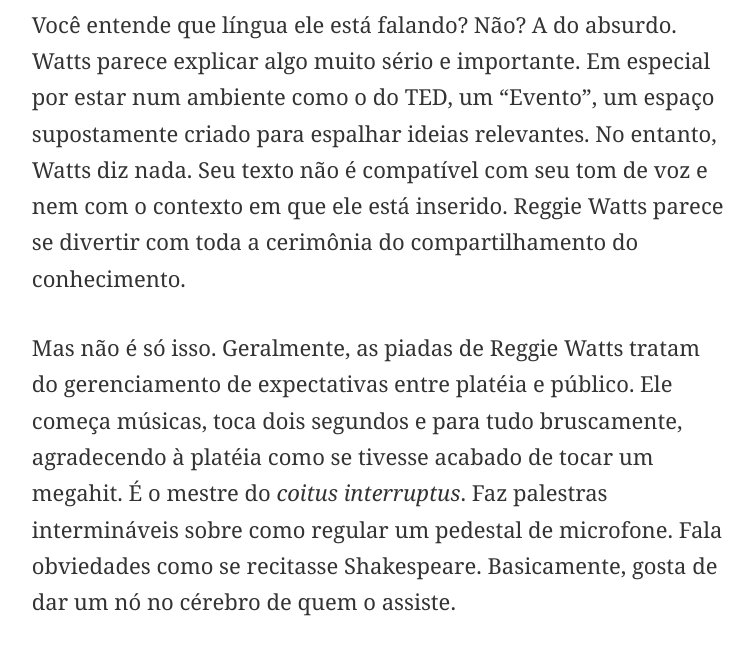
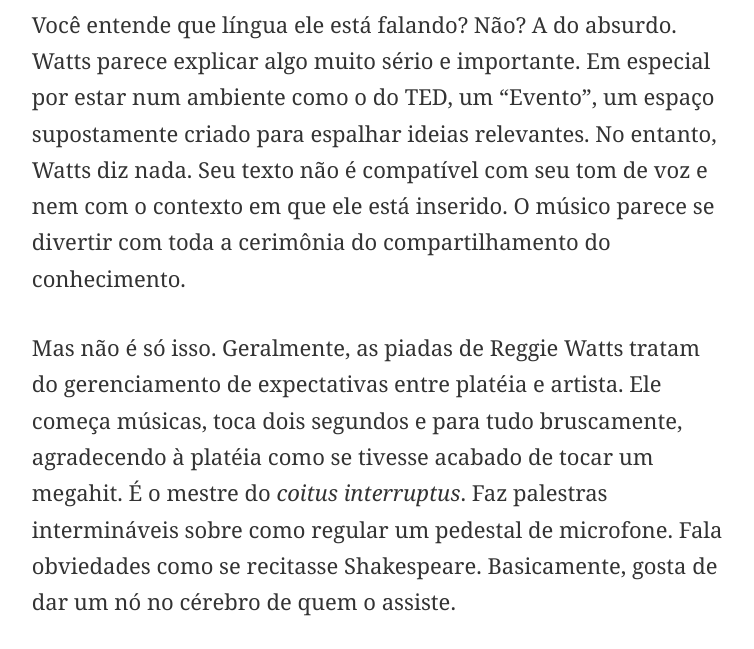
Before and after one commit to eduf/eduf.github.com, a Jekyll site: the page built from _posts/2013-10-01-reggie-watts-um-novo-mestre-do-absurdo.md, in a window 1280 px wide and 900 px high, scrolled down 1587 px, cut to the strip 251-900 px from the top of the window. Shown: the whole strip, without its empty margins (260-1014 px from the left). Built offline with Jekyll 4.4.1, drawn with Linux system fonts in a browser that asks for light colours; nearby versions of some CDN libraries; comment, search, counter and statistics services are not loaded.

Commit message:
Atenção

```diff
--- a/_posts/2013-10-01-reggie-watts-um-novo-mestre-do-absurdo.md
+++ b/_posts/2013-10-01-reggie-watts-um-novo-mestre-do-absurdo.md
@@ -16,9 +16,9 @@
 
 <iframe width="560" height="315" src="//www.youtube.com/embed/BdHK_r9RXTc" frameborder="0" allowfullscreen></iframe>
 
-Você entende que língua ele está falando? Não? A do absurdo. Watts parece explicar algo muito sério e importante. Em especial por estar num ambiente como o do TED, um "Evento", um espaço supostamente criado para espalhar ideias relevantes. No entanto, Watts diz nada. Seu texto não é compatível com seu tom de voz e nem com o contexto em que ele está inserido. Reggie Watts parece se divertir com toda a cerimônia do compartilhamento do conhecimento.
+Você entende que língua ele está falando? Não? A do absurdo. Watts parece explicar algo muito sério e importante. Em especial por estar num ambiente como o do TED, um "Evento", um espaço supostamente criado para espalhar ideias relevantes. No entanto, Watts diz nada. Seu texto não é compatível com seu tom de voz e nem com o contexto em que ele está inserido. O músico parece se divertir com toda a cerimônia do compartilhamento do conhecimento.
 
-Mas não é só isso. Geralmente, as piadas de Reggie Watts tratam do gerenciamento de expectativas entre platéia e público. Ele começa músicas, toca dois segundos e para tudo bruscamente, agradecendo à platéia como se tivesse acabado de tocar um megahit. É o mestre do *coitus interruptus*. Faz palestras intermináveis sobre como regular um pedestal de microfone. Fala obviedades como se recitasse Shakespeare. Basicamente, gosta de dar um nó no cérebro de quem o assiste.
+Mas não é só isso. Geralmente, as piadas de Reggie Watts tratam do gerenciamento de expectativas entre platéia e artista. Ele começa músicas, toca dois segundos e para tudo bruscamente, agradecendo à platéia como se tivesse acabado de tocar um megahit. É o mestre do *coitus interruptus*. Faz palestras intermináveis sobre como regular um pedestal de microfone. Fala obviedades como se recitasse Shakespeare. Basicamente, gosta de dar um nó no cérebro de quem o assiste.
 
 Aí é que está o problema: esse tipo de humor tende a ser limitado. A não ser que você seja um Buñuel ou um Dali. De qualquer forma, a carreira de Reggie Watts apenas começou (e, como tal, ainda se mostra um tanto insegura, em atividades como a sua participação no seriado [Comedy Bang Bang](http://www.comedybangbang.com/)). Assistimos à formação do anti-espetáculo de Reggie Watts, enquanto ouvimos sua incrível música. Estou otimista. Vale a pena [caçar os rastros](http://www.reggiewatts.com/) dele pela internet, em especial no [YouTube](http://goo.gl/Emh3sa).
 
```
